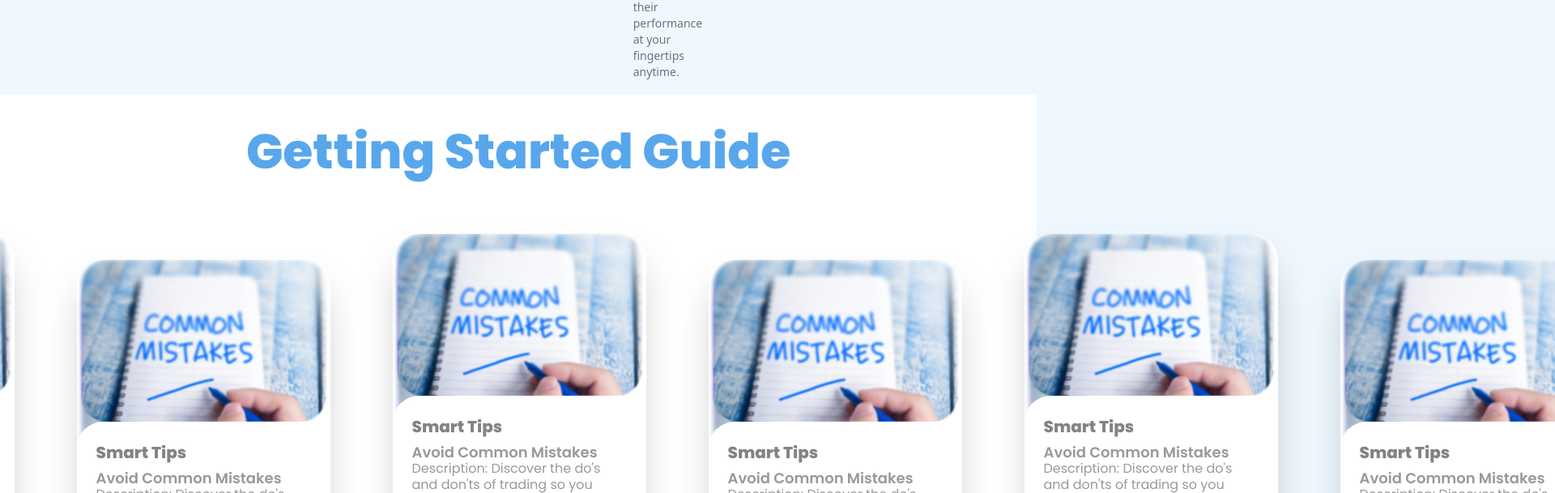
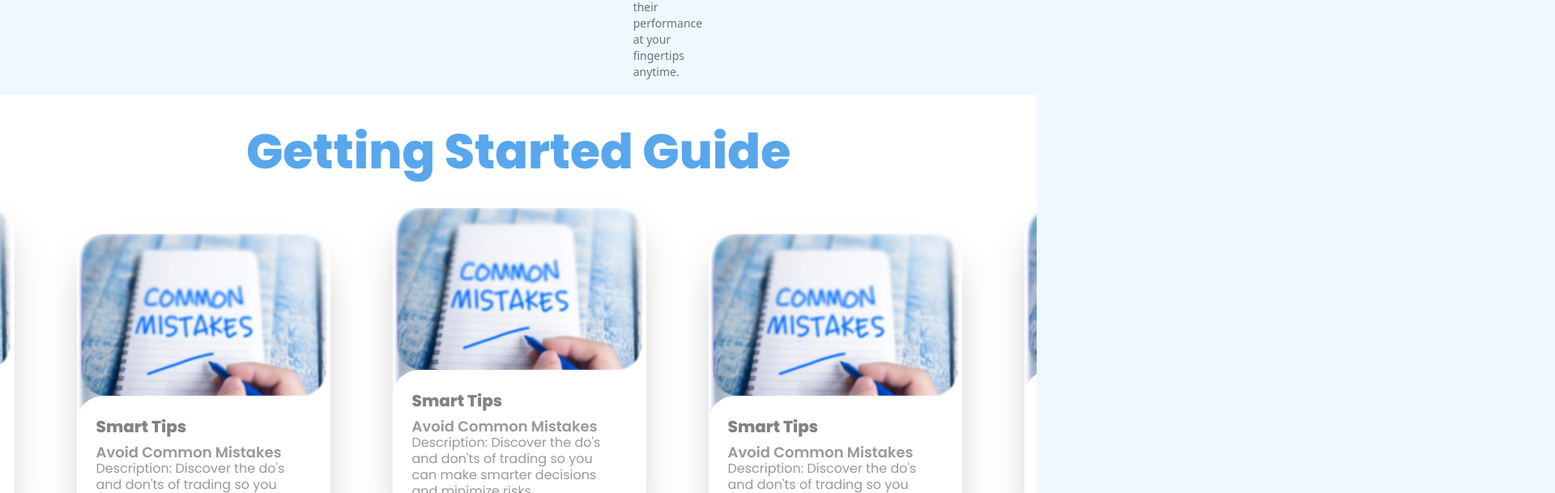
Before and after one commit to ashhhh044/Investynn, a React app: page / in a window 1280 px wide. Shown: the part 1987-2596 px from the top of the page at 81% size, 1920 px wide, since content can reach past the window. Built offline with nearby package versions, Linux system fonts and the light colour scheme; the HTML template or start-up script is replaced by a standard one; a web font is replaced by a local one.

Commit message:
UI- Carousel

```diff
--- a/src/Components/Sec4.jsx
+++ b/src/Components/Sec4.jsx
@@ -5,41 +5,12 @@ import "slick-carousel/slick/slick.css";
 import "slick-carousel/slick/slick-theme.css";
 
 const Sec4 = () => {
-  // const settings = {
-  //   dots: false,
-  //   infinite: true,
-  //   speed: 500,
-  //   slidesToShow: 4,
-  //   slidesToScroll: 1,
-  //   autoplay: true,
-  //   autoplaySpeed: 3000,
-  //   responsive: [
-  //     {
-  //       breakpoint: 1280,
-  //       settings: {
-  //         slidesToShow: 3,
-  //       }
-  //     },
-  //     {
-  //       breakpoint: 900,
-  //       settings: {
-  //         slidesToShow: 2,
-  //       }
-  //     },
-  //     {
-  //       breakpoint: 600,
-  //       settings: {
-  //         slidesToShow: 1,
-  //       }
-  //     }
-  //   ]
-  // };
   const settings = {
   centerMode: true,
-  centerPadding: "40px", // space around center card
+  centerPadding: "40px",
   slidesToShow: 3,
   infinite: true,
-  // autoplay: true,
+  autoplay: true,
   autoplaySpeed: 3000,
   speed: 500,
   arrows: false,
@@ -90,20 +61,10 @@ const Sec4 = () => {
   ];
 
   return (
-    <section className="bg-white mx-auto mt-20 p-4 mb-6">
+    <section className="relative bg-white mx-auto mt-20 p-4 mb-6 overflow-hidden">
       <h1 className="poppins text-6xl font-extrabold text-[var(--sec4-title)] text-center p-6">
         Getting Started Guide
       </h1>
-      <div className="absolute inset-0 flex flex-wrap justify-center items-center opacity-10 pointer-events-none">
-    {Array.from({ length: 40 }).map((_, i) => (
-      <span
-        key={i}
-        className="poppins text-[5rem] font-extrabold text-[#d9e6ff] m-4 select-none"
-      >
-        BLOG
-      </span>
-    ))}
-  </div>
 
       {/* <div className="relative w-[313px] shadow-2xl rounded-4xl overflow-hidden bg-white">
         <img
@@ -129,12 +90,48 @@ const Sec4 = () => {
           </p>
         </div>
       </div> */}
+      {/* <div className="absolute inset-0 flex flex-wrap justify-center items-center opacity-10 pointer-events-none z-0">
+        {Array.from({ length: 7 }).map((_, i) => (
+          <span
+            key={i}
+            className="poppins text-[5rem] font-extrabold text-[rgba(30, 136, 229, 0.07)] m-4 select-none"
+          >
+            BLOG
+          </span>
+        ))}
+      </div> */}
 
-      <div className="w-full py-2">
+      <div className="relative w-full py-2 z-10">
 
-        <Slider {...settings} className="py-10 h-auto">
+        <div className="absolute inset-0 flex flex-col justify-end items-center opacity-10 pointer-events-none z-0 mb-4 space-y-0.5">
+          <div className="flex justify-center space-y-0.5">
+            {Array.from({ length: 7 }).map((_, i) => (
+              <span
+                key={`row2-${i}`}
+                className="poppins text-6xl font-extrabold select-none mx-4"
+                style={{ color: "rgba(30, 136, 229)" }}
+              >
+                BLOG
+              </span>
+            ))}
+          </div>
+          <div className="flex justify-center space-y-0.5">
+            {Array.from({ length: 7 }).map((_, i) => (
+              <span
+                key={`row2-${i}`}
+                className="poppins text-6xl font-extrabold select-none mx-4"
+                style={{ color: "rgba(30, 136, 229)" }}
+              >
+                BLOG
+              </span>
+            ))}
+          </div>
+        </div>
+
+
+        <Slider {...settings} className="py-2 h-auto z-10">
           {cards.map((c, i) => (
-            <div key={i} className="px-3">
+            <div key={i} className="px-0.5">
               <div
                 className={`relative w-[313px] mx-auto shadow-2xl rounded-4xl overflow-hidden bg-white transform transition-all duration-300 ${
                   i % 2 === 1 ? "translate-y-8" : "translate-y-0"
@@ -162,8 +159,6 @@ const Sec4 = () => {
           ))}
         </Slider>
       </div>
-
-
     </section>
   );
 };
```
